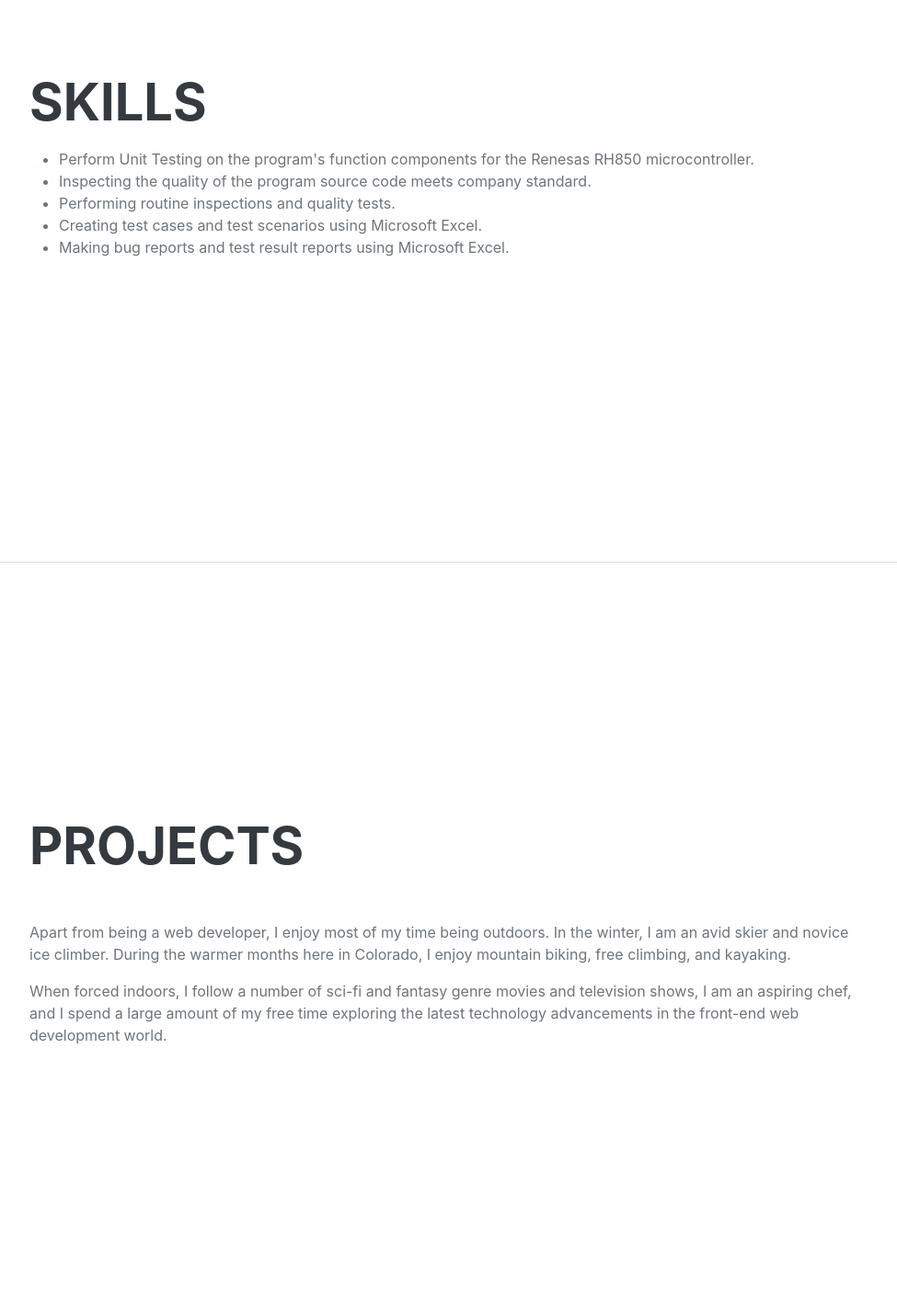
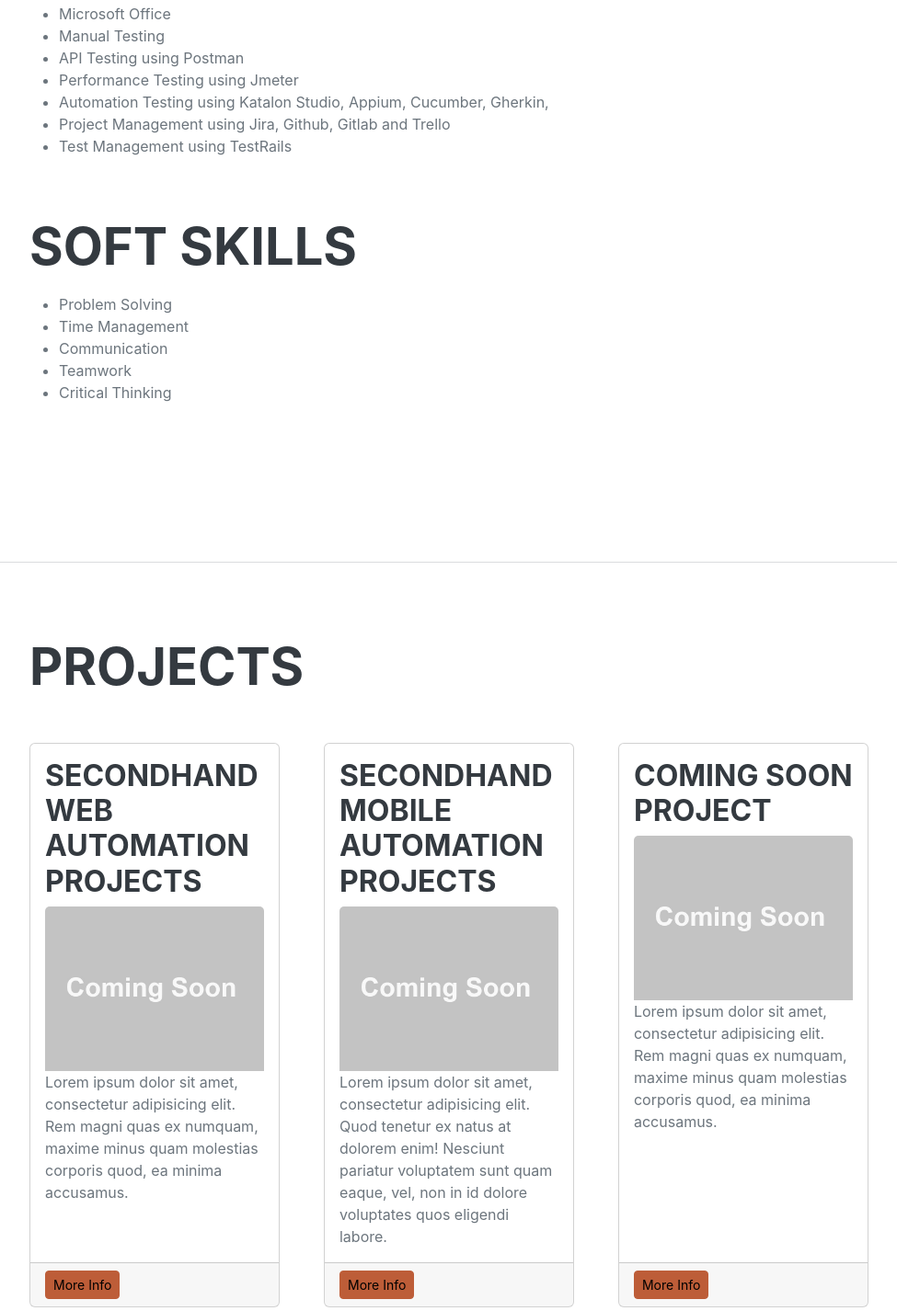
Before and after one commit to haikalzzz/haikalzzz.github.io, a plain HTML site: page index.html in a window 1280 px wide. Shown: the part 2978-4404 px from the top of the page at 92% size, without its empty margins (288-1263 px from the left). Drawn offline with nearby package versions, Linux system fonts and the light colour scheme; a web font is replaced by a local one.

Commit message:
edit projects and skill section

```diff
--- a/index.html
+++ b/index.html
@@ -14,6 +14,8 @@
         <link href="https://fonts.googleapis.com/css?family=Muli:400,400i,800,800i" rel="stylesheet" type="text/css" />
         <!-- Core theme CSS (includes Bootstrap)-->
         <link href="css/styles.css" rel="stylesheet" />
+
+
     </head>
     <body id="page-top">
         <!-- Navigation-->
@@ -138,15 +140,29 @@
             <!-- Skills-->
             <section class="resume-section" id="skills">
                 <div class="resume-section-content">
-                    <h2 class="mb-3">SKills</h2>
+                    <h2 class="mb-3">Hard Skills</h2>
                     <div class="d-flex flex-column flex-md-row justify-content-between mb-5">
                         <div class="flex-grow-1">
                             <ul>
-                                <li>Perform Unit Testing on the program's function components for the Renesas RH850 microcontroller.</li>
-                                <li>Inspecting the quality of the program source code meets company standard.</li>
-                                <li>Performing routine inspections and quality tests.</li>
-                                <li>Creating test cases and test scenarios using Microsoft Excel.</li>
-                                <li>Making bug reports and test result reports using Microsoft Excel.</li>
+                                <li>Microsoft Office</li>
+                                <li>Manual Testing</li>
+                                <li>API Testing using Postman</li>
+                                <li>Performance Testing using Jmeter</li>
+                                <li>Automation Testing using Katalon Studio, Appium, Cucumber, Gherkin,</li>
+                                <li>Project Management using Jira, Github, Gitlab and Trello</li>
+                                <li>Test Management using TestRails</li>
+                            </ul>
+                        </div>
+                    </div>
+                    <h2 class="mb-3">Soft Skills</h2>
+                    <div class="d-flex flex-column flex-md-row justify-content-between mb-5">
+                        <div class="flex-grow-1">
+                            <ul>
+                                <li>Problem Solving</li>
+                                <li>Time Management</li>
+                                <li>Communication</li>
+                                <li>Teamwork</li>
+                                <li>Critical Thinking</li>
                             </ul>
                         </div>
                     </div>
@@ -157,9 +173,39 @@
             <!-- Projects-->
             <section class="resume-section" id="projects">
                 <div class="resume-section-content">
-                    <h2 class="mb-5">Projects</h2>
-                    <p>Apart from being a web developer, I enjoy most of my time being outdoors. In the winter, I am an avid skier and novice ice climber. During the warmer months here in Colorado, I enjoy mountain biking, free climbing, and kayaking.</p>
-                    <p class="mb-0">When forced indoors, I follow a number of sci-fi and fantasy genre movies and television shows, I am an aspiring chef, and I spend a large amount of my free time exploring the latest technology advancements in the front-end web development world.</p>
+                    <div class="row gx-4 gx-lg-5">
+                        <h2 class="mb-5">Projects</h2>
+                        <div class="col-md-4 mb-5">
+                            <div class="card h-100">
+                                <div class="card-body">
+                                    <h3 class="card-title">Secondhand Web Automation Projects</h3>
+                                    <img class="card-img-top" src="assets/img/projects/projects1.jpg" alt="Card image cap">
+                                    <p class="card-text">Lorem ipsum dolor sit amet, consectetur adipisicing elit. Rem magni quas ex numquam, maxime minus quam molestias corporis quod, ea minima accusamus.</p>
+                                </div>
+                                <div class="card-footer"><a class="btn btn-primary btn-sm" href="projects1.html">More Info</a></div>
+                            </div>
+                        </div>
+                        <div class="col-md-4 mb-5">
+                            <div class="card h-100">
+                                <div class="card-body">
+                                    <h3 class="card-title">Secondhand Mobile Automation Projects</h3>
+                                    <img class="card-img-top" src="assets/img/projects/projects1.jpg" alt="Card image cap">
+                                    <p class="card-text">Lorem ipsum dolor sit amet, consectetur adipisicing elit. Quod tenetur ex natus at dolorem enim! Nesciunt pariatur voluptatem sunt quam eaque, vel, non in id dolore voluptates quos eligendi labore.</p>
+                                </div>
+                                <div class="card-footer"><a class="btn btn-primary btn-sm" href="#!">More Info</a></div>
+                            </div>
+                        </div>
+                        <div class="col-md-4 mb-5">
+                            <div class="card h-100">
+                                <div class="card-body">
+                                    <h3 class="card-title">Coming Soon <br>Project</h3>
+                                    <img class="card-img-top" src="assets/img/projects/projects1.jpg" alt="Card image cap">
+                                    <p class="card-text">Lorem ipsum dolor sit amet, consectetur adipisicing elit. Rem magni quas ex numquam, maxime minus quam molestias corporis quod, ea minima accusamus.</p>
+                                </div>
+                                <div class="card-footer"><a class="btn btn-primary btn-sm" href="#!">More Info</a></div>
+                            </div>
+                        </div>
+                    </div>
                 </div>
             </section>
         </div>
```
Also changed, not shown: assets/img/projects/projects1.jpg (added).
